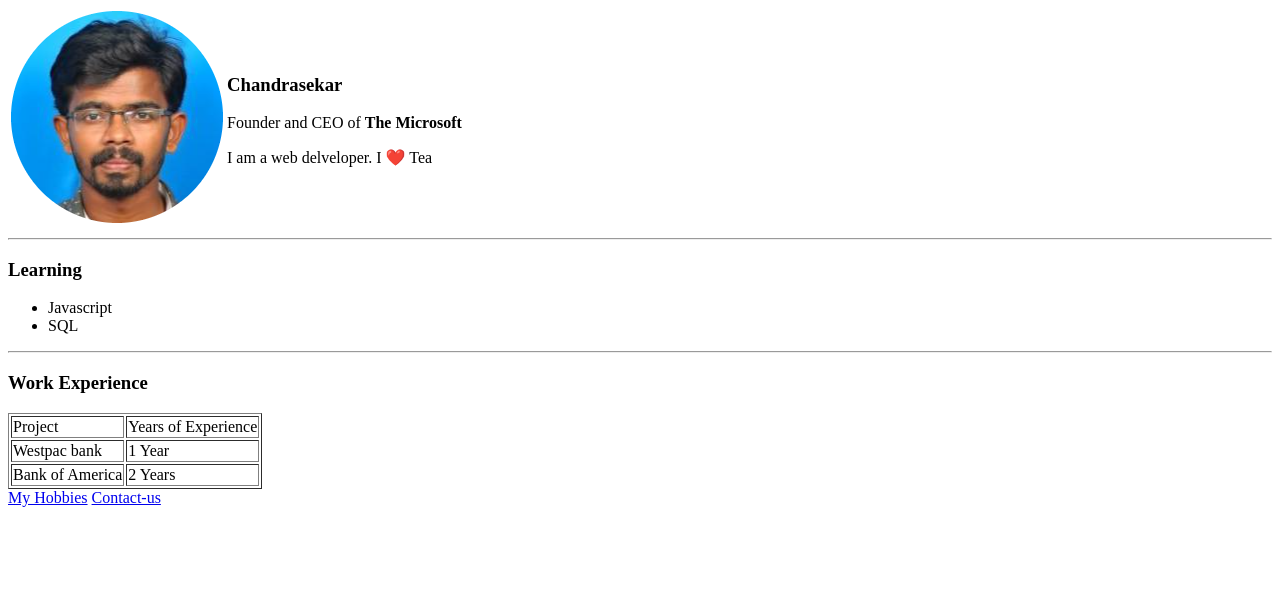
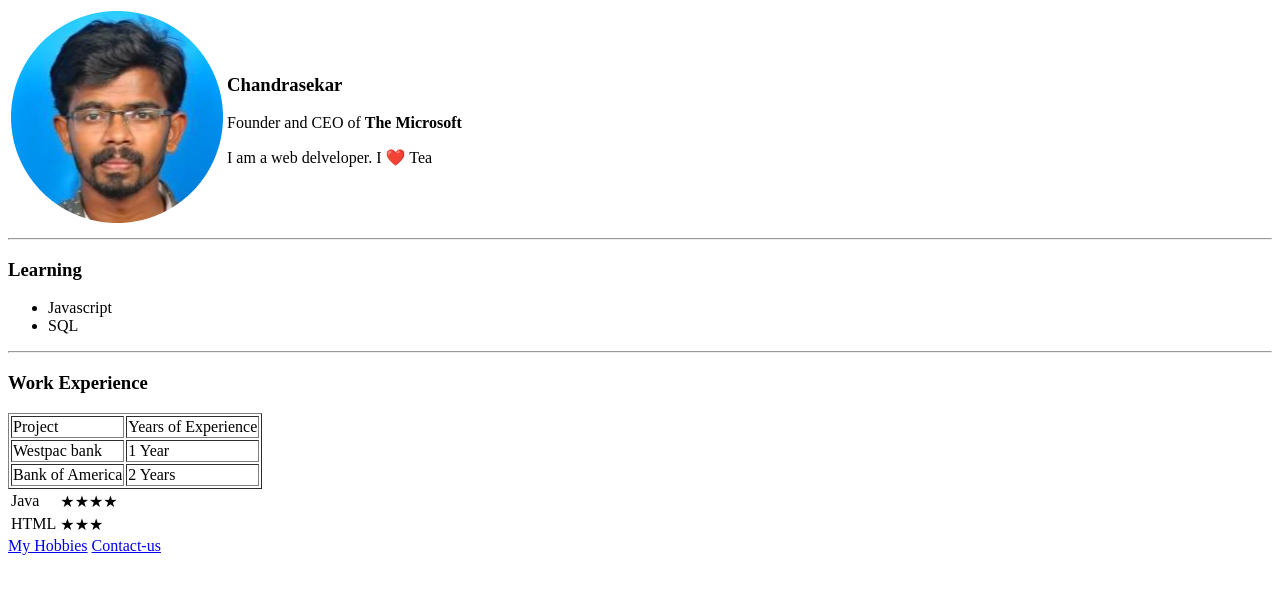
Before and after one commit to Chandrasekar12345/CV, a plain HTML site: page index.html in a window 1280 px wide. Drawn offline with Linux system fonts and the light colour scheme.

Commit message:
Update index.html

```diff
--- a/index.html
+++ b/index.html
@@ -2,7 +2,7 @@
 <html lang="EN">
     <head>
         <meta charset="UTF-8">
-        <title> 💚 Sekar's Personal Site</title>
+        <title> Sekar's Personal Site</title>
     </head>
     <body>
         <table>
@@ -57,6 +57,24 @@
                 </tr>
             </tbody>
         </table>
+        <table>
+        <tr>
+            <td>
+                Java
+            </td>
+            <td>
+                ★★★★
+            </td>
+        </tr>
+        <tr>
+           <td>
+            HTML
+           </td>
+           <td>
+            ★★★
+           </td>
+        </tr>
+    </table>
    <a href="Hobbies.html">My Hobbies</a>
    <a href="contact.html">Contact-us</a>
     </body>
```
